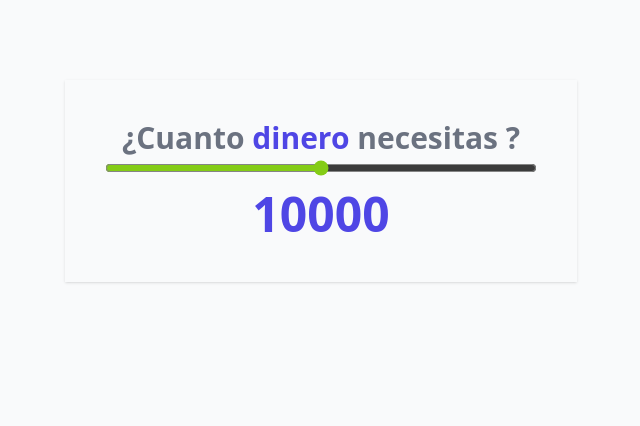
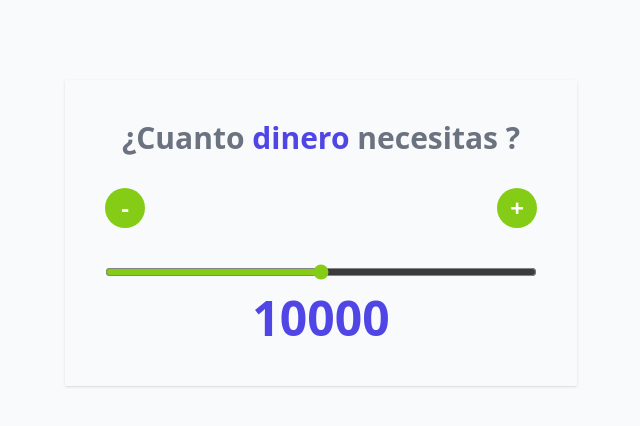
Before and after one commit to cuourses/cotizadorPrestamo-React, a React (Vite) app: page / in a window 1280 px wide. Shown: the top 426 px of the page, without its empty margins (319-959 px from the left). Built offline with nearby package versions, Linux system fonts and the light colour scheme.

Commit message:
[ADD] componente boton

```diff
--- a/src/App.jsx
+++ b/src/App.jsx
@@ -37,6 +37,18 @@
     <div className="w-11/12 max-w-lg my-20 mx-auto shadow p-10">
       <Header />
 
+      <div className="flex justify-between my-8">
+        <Button
+          operador="-"
+          fn={handleClickDecremento}
+        />
+
+        <Button
+          operador="+"
+          fn={handleClickIncremento}
+        />
+      </div>
+
       <input
         type="range"
         className="w-full h-6 bg-gray-200 accent-lime-500 hover:accent-lime-600"
--- /dev/null
+++ b/src/components/Button.jsx
@@ -0,0 +1,16 @@
+import React from 'react'
+
+const Button = ({ operador, fn }) => {
+  return (
+    <button
+      type="button"
+      className="h-10 w-10 flex items-center justify-center font-bold text-white text-2xl bg-lime-500 rounded-full
+          hover:outline-none hover:ring-2 hover:ring-offset-2 hover:ring-lime-500"
+      onClick={fn}
+    >
+      {operador}
+    </button>
+  )
+}
+
+export default Button
```
